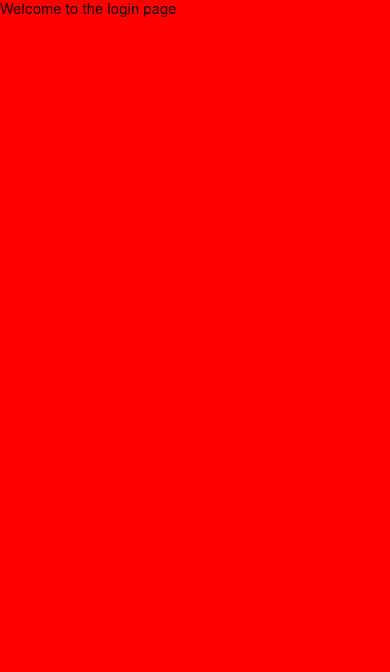
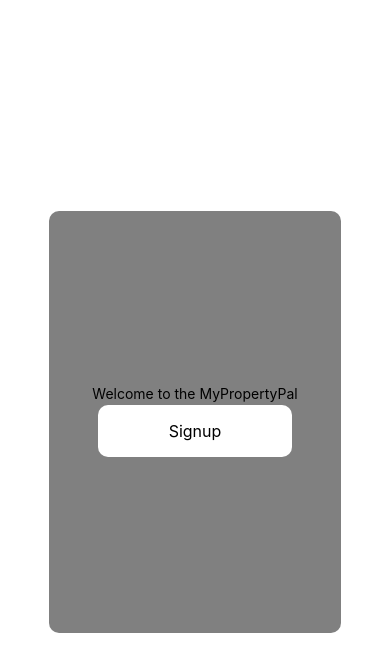
Before and after one commit to MyPropertyPal/MyPropertyPal-mobile, a React Native app: screen /Login in a window 390 px wide. Shown: the top 672 px of the page. Built offline with nearby package versions, Linux system fonts and the light colour scheme.

Commit message:
basic layout for login page

```diff
--- a/components/Button.js
+++ b/components/Button.js
@@ -12,8 +12,8 @@
 
 const styles = StyleSheet.create({
   buttonContainer: {
-    width: 320,
-    height: 68,
+    width: 200,
+    height: 58,
     marginHorizontal: 20,
     alignItems: 'center',
     justifyContent: 'center',
@@ -26,7 +26,7 @@
     alignItems: 'center',
     justifyContent: 'center',
     flexDirection: 'row',
-    backgroundColor: 'blue'
+    backgroundColor: 'white'
   },
   buttonPressed: {
     backgroundColor: 'green'
--- a/screens/Login.js
+++ b/screens/Login.js
@@ -1,9 +1,13 @@
 import React from "react";
-import { View, Text,StyleSheet } from "react-native";
+import { View, Text, StyleSheet } from "react-native";
+import Button from "../components/Button";
 function Login() {
   return (
     <View style={styles.container}>
-      <Text >Welcome to the login page</Text>
+      <View style={styles.form}>
+        <Text >Welcome to the MyPropertyPal</Text>
+        <Button style={styles.buttonContainer} label={'Signup'}/>
+      </View>
     </View>
   );
 }
@@ -11,11 +15,21 @@
 export default Login;
 
 const styles = StyleSheet.create({
-  container:{
-    backgroundColor: 'red',
-    height: '100%',
-    width: '100%',
-    display: 'flex',
-
+  container: {
+    backgroundColor: "white",
+    height: "100%",
+    width: "100%",
+    display: "flex",
+    alignItems: "center",
+    justifyContent: "center",
+  },
+  form: {
+    backgroundColor: "grey",
+    height: "50%",
+    width: "75%",
+    display: "flex",
+    alignItems: "center",
+    justifyContent: "center",
+    borderRadius: 10,
   }
-})
+});
```
